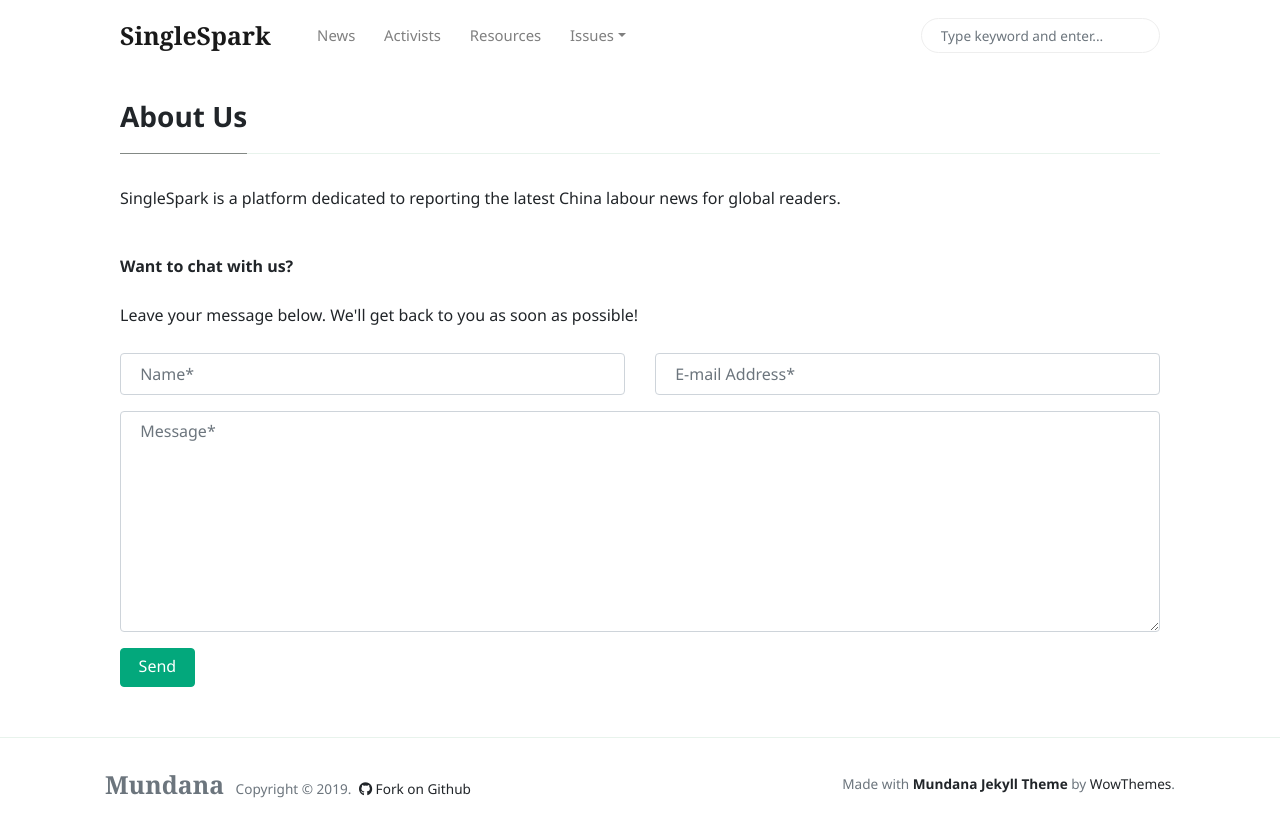
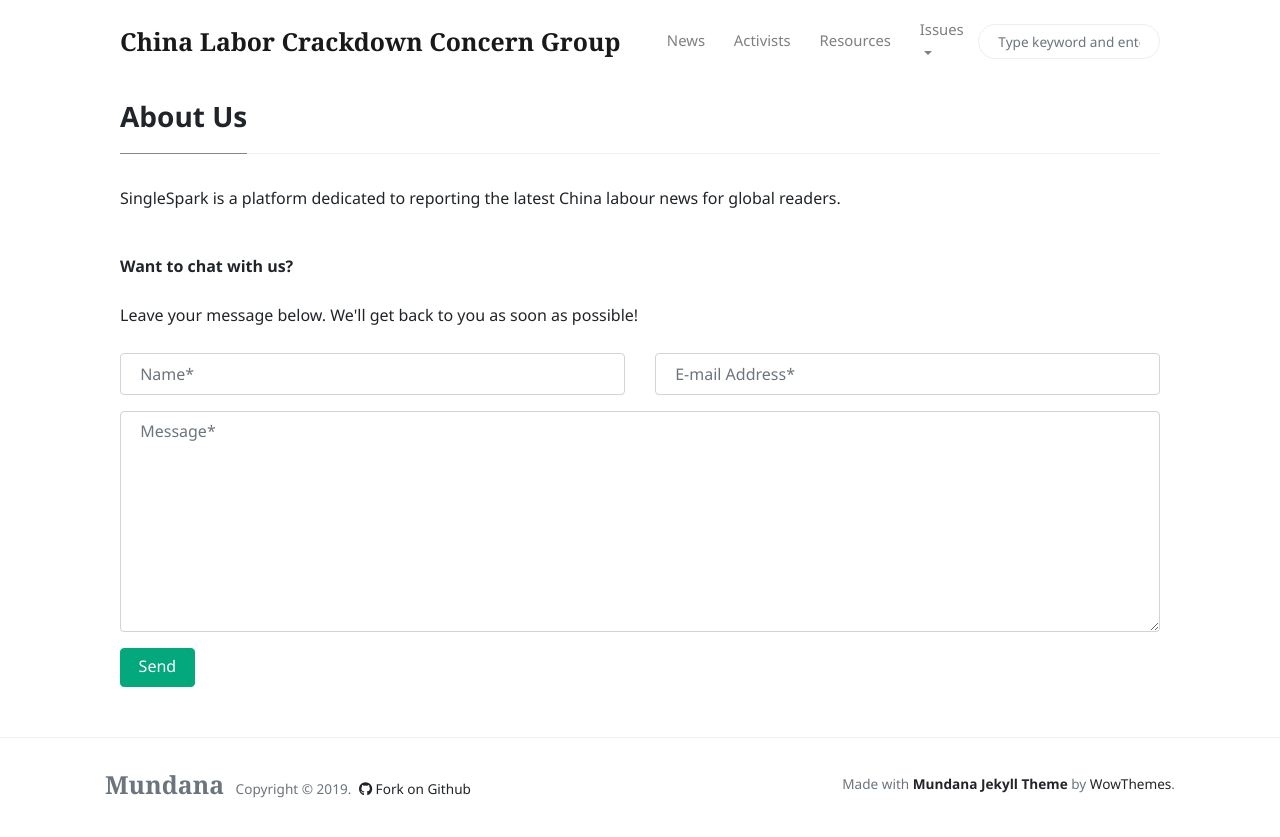
Before and after one commit to laoquan18/laoquan18.github.io, a Jekyll site: the page built from _pages/about.md, in a window 1280 px wide. Shown: the top 837 px of the page. Built offline with Jekyll 4.4.1, drawn with Linux system fonts in a browser that asks for light colours; nearby versions of some CDN libraries; some of the changed lines change nothing that is shown.

Commit message:
Update _config.yml

```diff
--- a/_config.yml
+++ b/_config.yml
@@ -1,11 +1,11 @@
 # Site
-name: 'SingleSpark'
-description: 'labour news from china'
+name: 'China Labor Crackdown Concern Group'
+description: 'over 100 labor activists affected in Chinas latest crackdown'
 logo: 'assets/images/logo.png'
 favicon: 'assets/images/favicon.ico'
 baseurl: ''
 disqus: 'singlespark'
-email: 'xinghuospark@protonmail.com'
+email: 'laoquan@protonmail.com'
 mailchimp-list: ''
 
 include: ["_pages"]
@@ -21,9 +21,9 @@
     Spark:
       name:           Spark
       avatar:         /assets/images/avatar1.jpg
-      bio:            "Click FOLLOW to join me on Twitter!"
-      email:          xinghuospark@protonmail.com
-      twitter:        https://twitter.com/xinghuospark
+      bio:
+      email:          laoquan@protonmail.com
+      twitter:
 
 
 # Defaults
```
